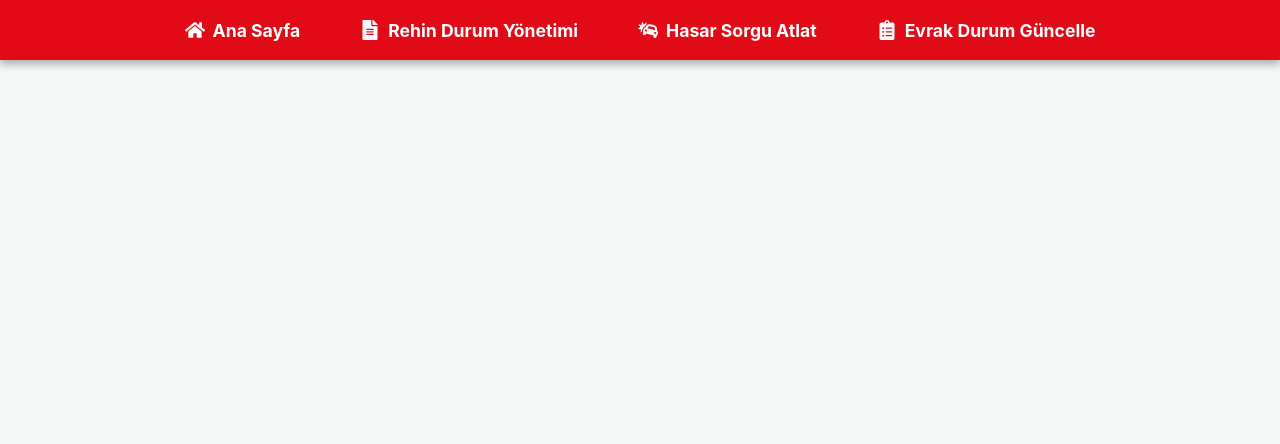
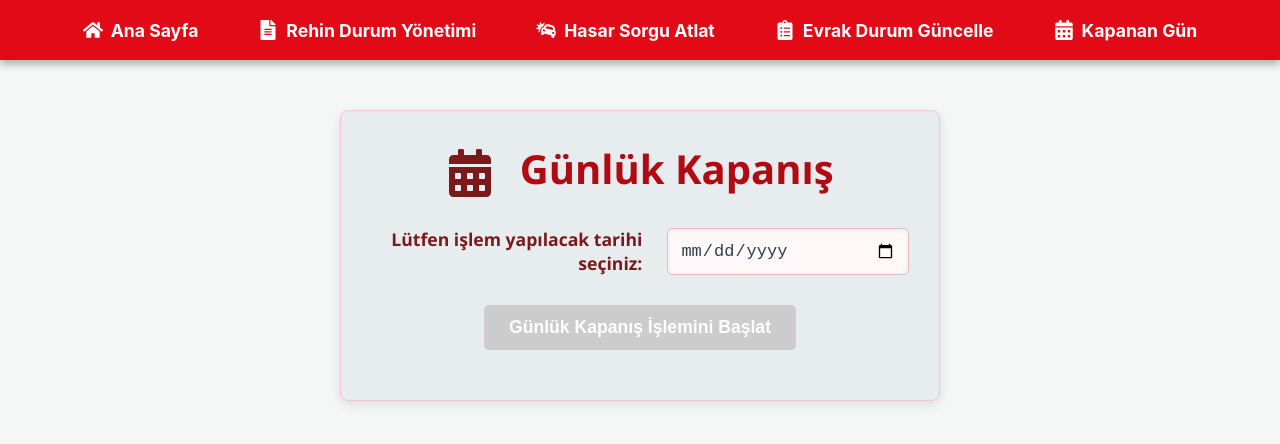
Before and after one commit to furkantprk/frontend_render, a React (Create React App) app in the folder frontend/: page /kapanan-gun in a window 1280 px wide. Shown: the top 444 px of the page. Built offline with nearby package versions, Linux system fonts and the light colour scheme.

Commit message:
ko_kapanan_gun update

```diff
--- a/frontend/src/App.js
+++ b/frontend/src/App.js
@@ -2,9 +2,10 @@ import { BrowserRouter as Router, Route, Routes, Link } from "react-router-dom"
 import HomePage from "./pages/home/HomePage"
 import RehinDurumYonetimi from "./pages/rehin_durum_yonetimi/RehinDurumYonetimi"
 import HasarSorguAtlat from "./pages/hasar_sorgu_atlat/HasarSorguAtlat"
-import EvrakDurumGuncelle from "./pages/evrak_durum_guncelle/EvrakDurumGuncelle" // Yeni sayfa import edildi
+import EvrakDurumGuncelle from "./pages/evrak_durum_guncelle/EvrakDurumGuncelle"
+import KapananGun from "./pages/kapanan_gun/KapananGun" // Yeni sayfa import edildi
 import "./App.css"
-import { FaHome, FaCarCrash, FaFileAlt, FaClipboardList } from "react-icons/fa" // Yeni ikon import edildi
+import { FaHome, FaCarCrash, FaFileAlt, FaClipboardList, FaCalendarAlt } from "react-icons/fa" // Yeni ikon import edildi
 
 function App() {
   return (
@@ -29,9 +30,12 @@ function App() {
             </li>
             <li>
               <Link to="/evrak-durum-guncelle">
-                {" "}
-                {/* Yeni link eklendi */}
                 <FaClipboardList size={20} /> Evrak Durum Güncelle
+              </Link>
+            </li>
+            <li>
+              <Link to="/kapanan-gun">
+                <FaCalendarAlt size={20} /> Kapanan Gün {/* Yeni link eklendi */}
               </Link>
             </li>
           </ul>
@@ -41,7 +45,8 @@ function App() {
             <Route path="/" element={<HomePage />} />
             <Route path="/rehin-yonetimi" element={<RehinDurumYonetimi />} />
             <Route path="/hasar-sorgu-atlat" element={<HasarSorguAtlat />} />
-            <Route path="/evrak-durum-guncelle" element={<EvrakDurumGuncelle />} /> {/* Yeni route eklendi */}
+            <Route path="/evrak-durum-guncelle" element={<EvrakDurumGuncelle />} />
+            <Route path="/kapanan-gun" element={<KapananGun />} /> {/* Yeni route eklendi */}
           </Routes>
         </div>
       </div>
--- /dev/null
+++ b/frontend/src/pages/kapanan_gun/KapananGun.css
@@ -0,0 +1,155 @@
+/* KapananGun.css */
+.kapanan-gun-container {
+  font-family: "Segoe UI", Tahoma, Geneva, Verdana, sans-serif;
+  text-align: center;
+  margin-top: 50px;
+  background-color: #e7ecef; /* KoçFinans'a uygun açık kırmızı ton */
+  padding: 30px;
+  border-radius: 8px;
+  box-shadow: 0 4px 12px rgba(0, 0, 0, 0.1);
+  max-width: 600px;
+  margin-left: auto;
+  margin-right: auto;
+  border: 1px solid #f5c6cb;
+  display: flex;
+  flex-direction: column;
+  align-items: center;
+  color: #611a1a;
+  opacity: 0;
+  transition: opacity 0.5s ease-in-out;
+}
+
+h1 {
+  color: #7a1a1a;
+  margin-bottom: 30px;
+  font-size: 2.5em;
+}
+
+.input-section {
+  margin-bottom: 25px;
+  display: flex;
+  justify-content: center;
+  align-items: center;
+  gap: 15px;
+  width: 100%;
+}
+
+.input-section label {
+  font-weight: bold;
+  color: #7a1a1a;
+  font-size: 1.1em;
+  min-width: 150px;
+  text-align: right;
+}
+
+.input-section input[type="date"] {
+  padding: 12px;
+  border: 1px solid #e3bcbc;
+  border-radius: 5px;
+  width: 280px;
+  font-size: 17px;
+  box-shadow: inset 0 1px 4px rgba(0, 0, 0, 0.08);
+  background-color: #fff8f8;
+  color: #2c3e50;
+}
+
+.button-section {
+  margin-top: 5px;
+  margin-bottom: 20px;
+  width: 100%;
+  display: flex;
+  justify-content: center;
+}
+
+.button-section button {
+  padding: 12px 25px;
+  border: none;
+  border-radius: 5px;
+  color: white;
+  font-weight: bold;
+  cursor: pointer;
+  background-color: #e30a17; /* KoçFinans kırmızı */
+  transition: background-color 0.3s ease, transform 0.1s ease, box-shadow 0.2s ease;
+  font-size: 1.1em;
+  box-shadow: 0 3px 6px rgba(0, 0, 0, 0.15);
+}
+
+.button-section button:hover:not(:disabled) {
+  background-color: #c20a14;
+  transform: translateY(-2px);
+  box-shadow: 0 5px 10px rgba(0, 0, 0, 0.25);
+}
+
+.button-section button:disabled {
+  background-color: #cccccc !important;
+  cursor: not-allowed;
+  box-shadow: none;
+}
+
+.message {
+  margin-top: 25px;
+  padding: 15px;
+  border-radius: 6px;
+  font-weight: bold;
+  font-size: 1.15em;
+  border: 1px solid;
+  box-shadow: 0 2px 5px rgba(0, 0, 0, 0.08);
+  width: 100%;
+}
+
+.message.success {
+  background-color: #d4edda;
+  color: #155724;
+  border-color: #c3e6cb;
+}
+
+.message.error {
+  background-color: #f8d7da;
+  color: #721c24;
+  border-color: #f5c6cb;
+}
+
+.loading {
+  margin-top: 20px;
+  color: #b20a13;
+  font-weight: bold;
+  font-size: 1.1em;
+}
+
+.kapanan-gun-container.fade-in {
+  opacity: 1;
+}
+
+.title-icon {
+  margin-right: 15px;
+  color: #7a1a1a;
+  font-size: 1.2em;
+  vertical-align: middle;
+}
+
+/* Responsive adjustments */
+@media (max-width: 768px) {
+  .kapanan-gun-container {
+    padding: 20px;
+    margin-top: 30px;
+  }
+  h1 {
+    font-size: 2em;
+    margin-bottom: 25px;
+  }
+  .input-section {
+    flex-direction: column;
+    gap: 10px;
+  }
+  .input-section label {
+    min-width: unset;
+    text-align: center;
+  }
+  .input-section input[type="date"] {
+    width: 90%;
+  }
+  .button-section button {
+    width: 90%;
+    padding: 10px 20px;
+  }
+}
--- /dev/null
+++ b/frontend/src/pages/kapanan_gun/KapananGun.js
@@ -0,0 +1,109 @@
+"use client";
+
+import React, { useState, useEffect } from "react";
+import axios from "axios";
+import { FaCalendarAlt } from "react-icons/fa";
+import "./KapananGun.css";
+
+function KapananGun() {
+  const [selectedDate, setSelectedDate] = useState("");
+  const [message, setMessage] = useState("");
+  const [loading, setLoading] = useState(false);
+  const [isPageLoaded, setIsPageLoaded] = useState(false);
+
+  useEffect(() => {
+    const timer = setTimeout(() => {
+      setIsPageLoaded(true);
+    }, 100);
+    return () => clearTimeout(timer);
+  }, []);
+
+  const handleDateChange = (event) => {
+    const inputValue = event.target.value;
+    setMessage(""); // Önceki mesajları temizle
+
+    const dateParts = inputValue.split("-");
+    if (dateParts.length === 3 && dateParts[0].length > 4) {
+      setMessage("Yıl 4 basamaktan fazla olamaz.");
+      return;
+    }
+
+    setSelectedDate(inputValue);
+  };
+
+  const handleSetClosedDay = async () => {
+    if (!selectedDate) {
+      setMessage("Lütfen bir tarih seçiniz.");
+      return;
+    }
+
+    setLoading(true);
+    setMessage("");
+
+    // ✅ YENİ ENDPOINT'E GÖRE GÜNCELLENMİŞ KISIM
+    // DELETE isteği atılıyor ve tarih, URL'in bir parçası olarak gönderiliyor.
+    try {
+      // Arkadaşının API'sinin canlı URL'ini ve yeni DELETE endpoint'ini kullanıyoruz.
+      const response = await axios.delete(
+        `https://web-service1-8gnq.onrender.com/remote/kogunkapama/process/${selectedDate}`
+      );
+
+      // DELETE isteği başarılıysa status kodu 200 döner.
+      if (response.status === 200) {
+        setMessage(
+          `${selectedDate} tarihi için günlük kapanış işlemi başarıyla tetiklendi.`
+        );
+      } else {
+        setMessage("Günlük kapanış işlemi sırasında bir sorun oluştu.");
+      }
+    } catch (error) {
+      console.error("Günlük kapanış işlemi sırasında hata oluştu:", error);
+      if (error.response) {
+        setMessage(
+          `Hata (${error.response.status}): ${
+            error.response.data || "API hatası."
+          }`
+        );
+      } else {
+        setMessage("API ile iletişim kurulurken bir hata oluştu.");
+      }
+    } finally {
+      setLoading(false);
+    }
+  };
+
+  return (
+    <div className={`kapanan-gun-container ${isPageLoaded ? "fade-in" : ""}`}>
+      <h1>
+        <FaCalendarAlt className="title-icon" /> Günlük Kapanış
+      </h1>
+      <div className="input-section">
+        <label htmlFor="dateInput">Lütfen işlem yapılacak tarihi seçiniz:</label>
+        <input
+          type="date"
+          id="dateInput"
+          value={selectedDate}
+          onChange={handleDateChange}
+          disabled={loading}
+          max="9999-12-31"
+        />
+      </div>
+      <div className="button-section">
+        <button
+          onClick={handleSetClosedDay}
+          disabled={loading || !selectedDate}
+        >
+          Günlük Kapanış İşlemini Başlat
+        </button>
+      </div>
+      {message && (
+        <p className={`message ${message.includes("başarıyla") ? "success" : "error"}`}>
+          {message}
+        </p>
+      )}
+      {loading && <p className="loading">İşlem devam ediyor...</p>}
+    </div>
+  );
+}
+
+export default KapananGun;
```
